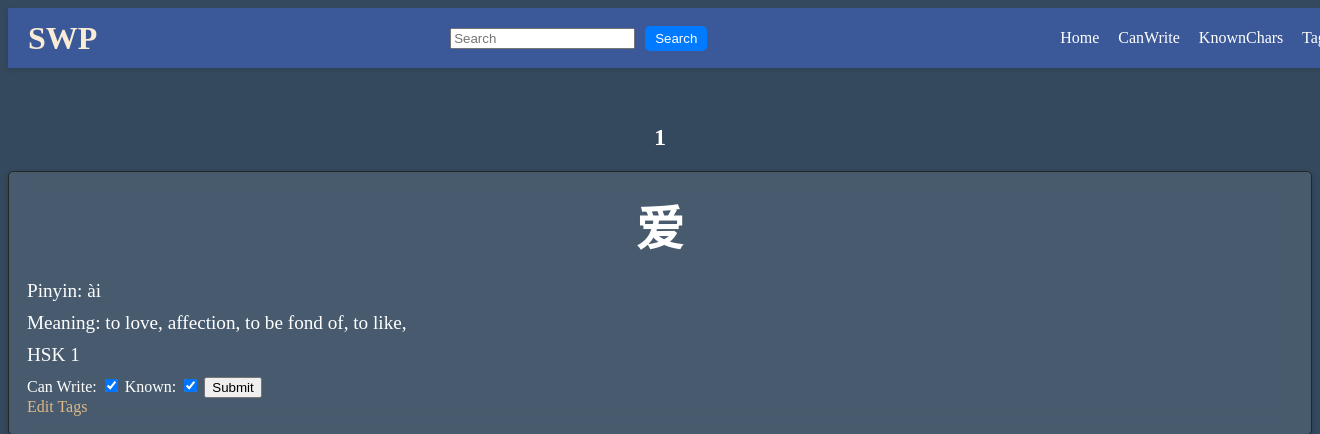
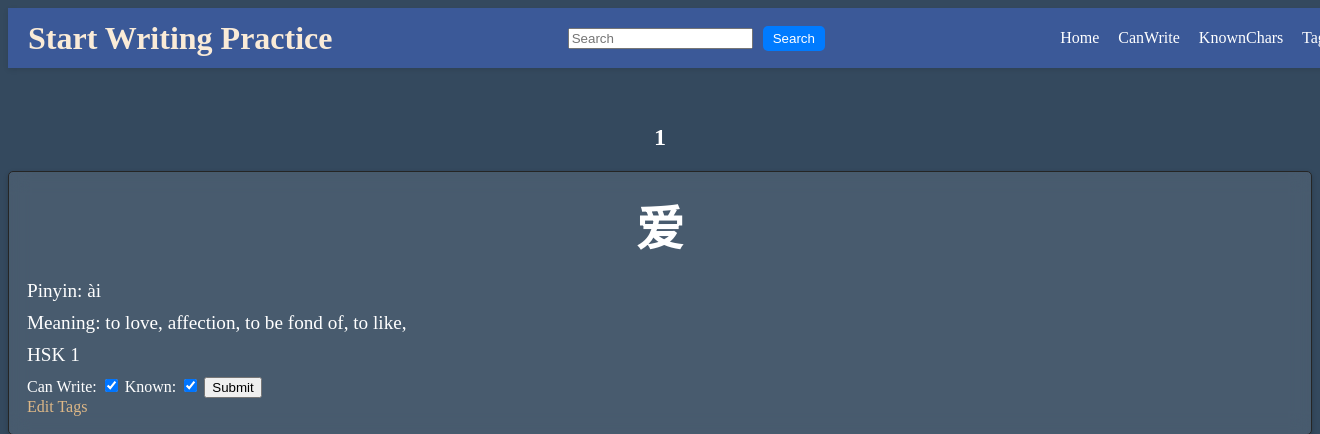
Before and after one commit to chandra-deb/XueHanzi, a Flask app: page /wchars in a window 1320 px wide; the page is wider, and only the part inside the window is pictured. Shown: the top 434 px of that part. Run offline with Flask 3, Linux system fonts and the light colour scheme; the visitor is signed in with stand-in values (Sample User, id 1).

Commit message:
fix url problem

```diff
--- a/backend/templates/wchars.html
+++ b/backend/templates/wchars.html
@@ -124,8 +124,8 @@
 <body>
     <div class="header">
         <div class="logo">
-            <a href="/wpractice/all" style="color:antiquewhite; text-decoration: none;">
-                <h1>SWP</h1>
+            <a href="/wpractice" style="color:antiquewhite; text-decoration: none;">
+                <h1>Start Writing Practice</h1>
             </a>
 
         </div>
```
